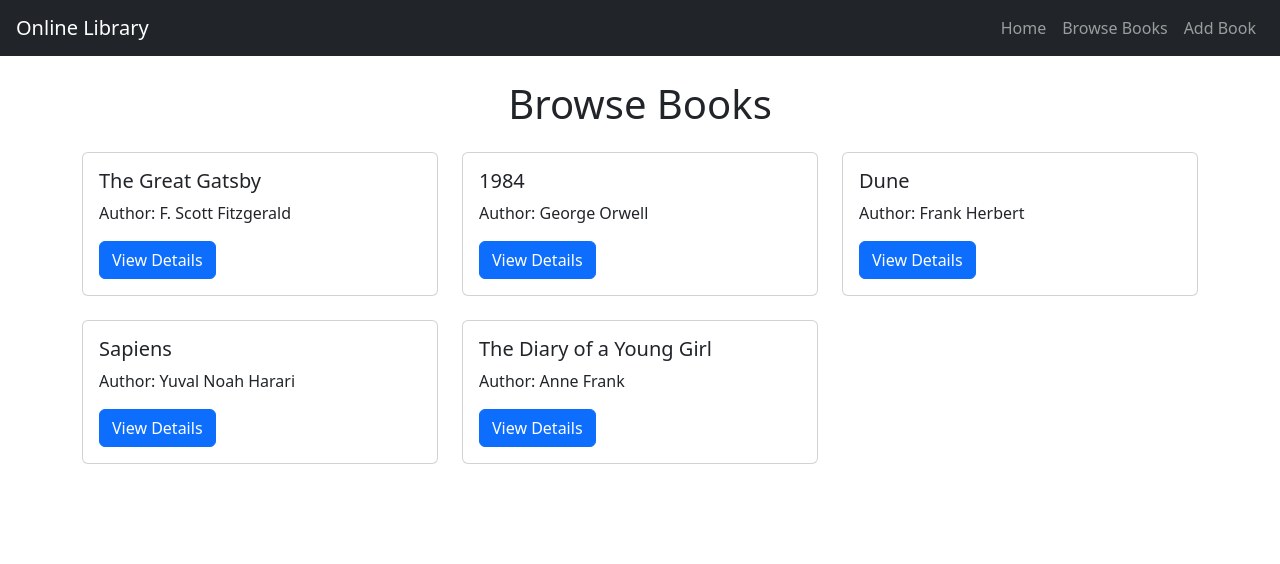
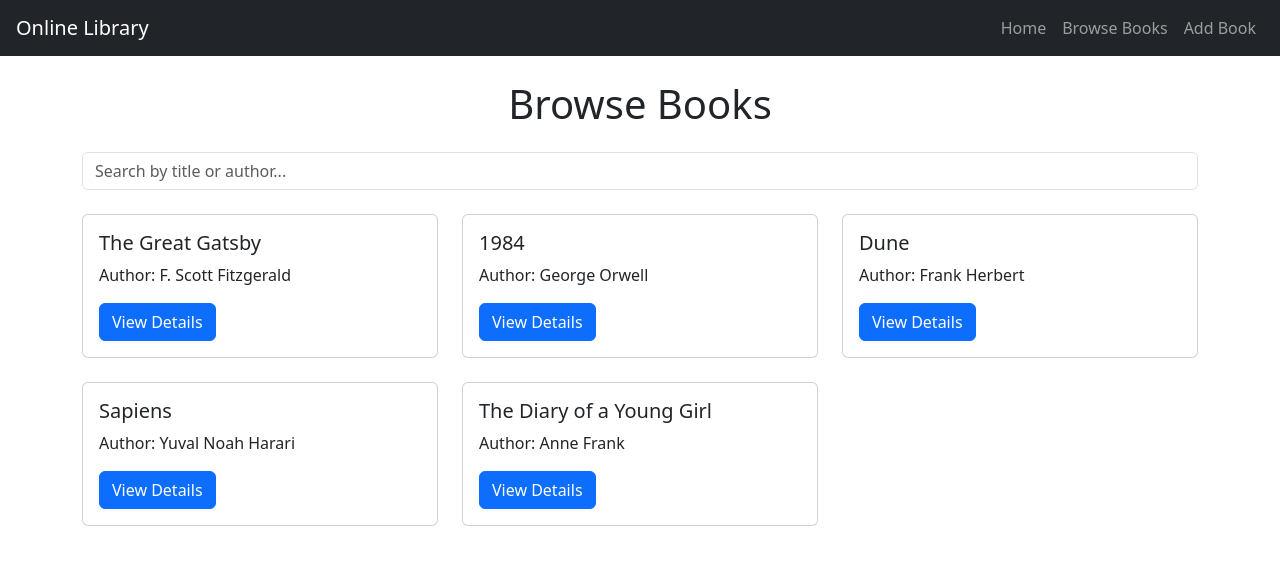
Before and after one commit to TriptiThakur2003/onlineLibrary, a React (Vite) app: page /books in a window 1280 px wide. Shown: the top 564 px of the page. Built offline with nearby package versions, Linux system fonts and the light colour scheme.

Commit message:
Implemented search functionality on Browse Books page

```diff
--- /dev/null
+++ b/src/components/SearchBar.jsx
@@ -0,0 +1,14 @@
+// src/components/SearchBar.jsx
+function SearchBar({ searchTerm, setSearchTerm }) {
+  return (
+    <input
+      type="text"
+      className="form-control mb-4"
+      placeholder="Search by title or author..."
+      value={searchTerm}
+      onChange={(e) => setSearchTerm(e.target.value)}
+    />
+  )
+}
+
+export default SearchBar
--- a/src/pages/BrowseBooks.jsx
+++ b/src/pages/BrowseBooks.jsx
@@ -1,15 +1,23 @@
 // src/pages/BrowseBooks.jsx
 import Navbar from '../components/Navbar'
 import BookCard from '../components/BookCard'
+import SearchBar from '../components/SearchBar'
 import booksData from '../data/booksData'
 import { useParams } from 'react-router-dom'
+import { useState } from 'react'
 
 function BrowseBooks() {
   const { category } = useParams()
+  const [searchTerm, setSearchTerm] = useState('')
 
-  const filteredBooks = category
+  const filteredByCategory = category
     ? booksData.filter((book) => book.category === category)
     : booksData
+
+  const filteredBooks = filteredByCategory.filter((book) =>
+    book.title.toLowerCase().includes(searchTerm.toLowerCase()) ||
+    book.author.toLowerCase().includes(searchTerm.toLowerCase())
+  )
 
   return (
     <>
@@ -20,6 +28,11 @@ function BrowseBooks() {
           {category ? `${category.toUpperCase()} Books` : 'Browse Books'}
         </h1>
 
+        <SearchBar
+          searchTerm={searchTerm}
+          setSearchTerm={setSearchTerm}
+        />
+
         <div className="row">
           {filteredBooks.length > 0 ? (
             filteredBooks.map((book) => (
@@ -28,7 +41,7 @@ function BrowseBooks() {
               </div>
             ))
           ) : (
-            <p className="text-center">No books found in this category.</p>
+            <p className="text-center">No books match your search.</p>
           )}
         </div>
       </div>
```
